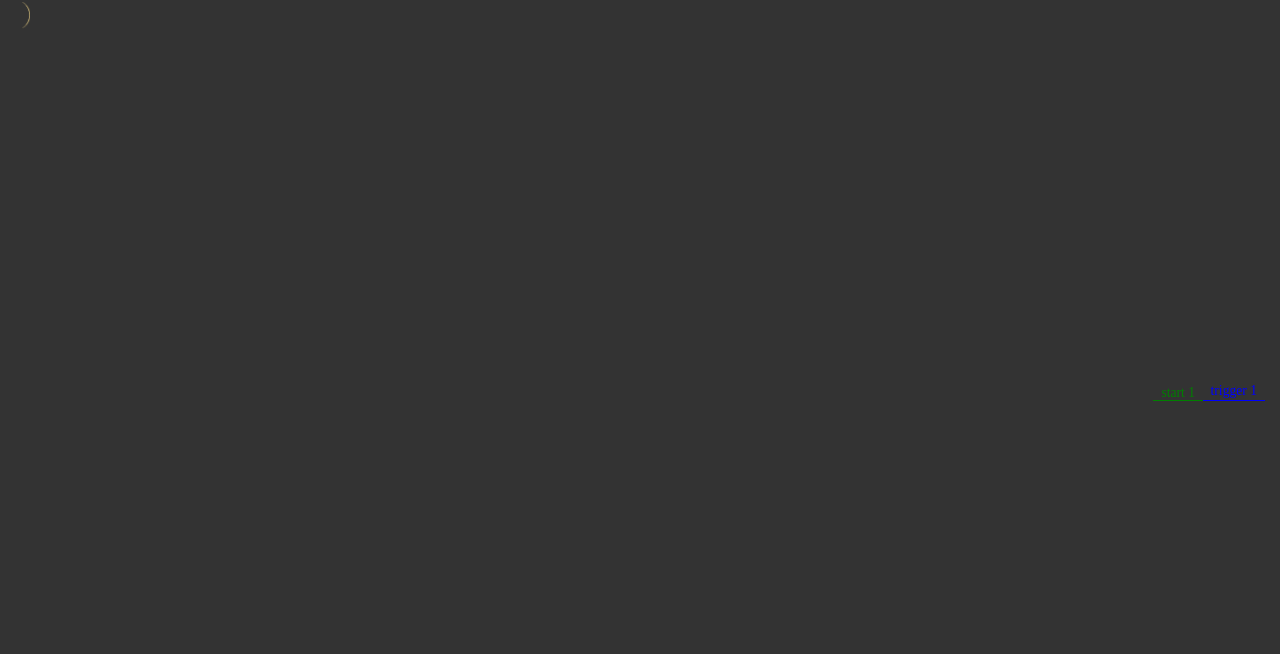
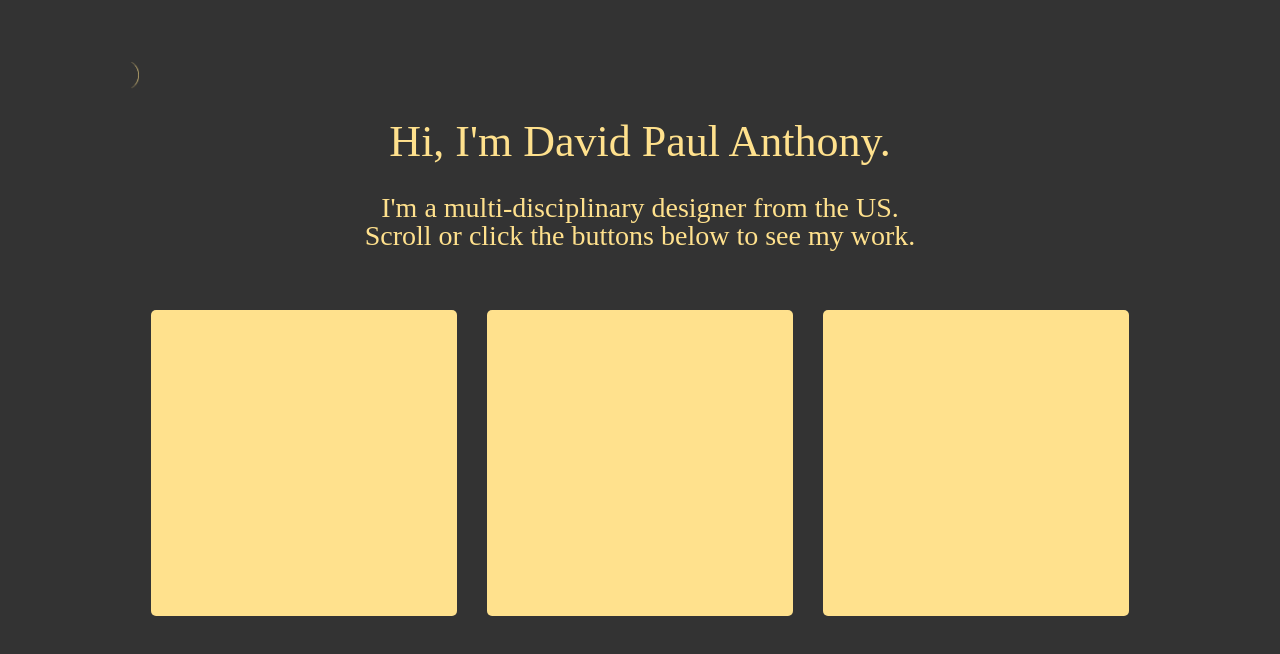
Before and after one commit to dpAnthony/PortfolioSite, a plain HTML site: page index.html in a window 1280 px wide. Shown: the top 654 px of the page. Drawn offline with nearby package versions, Linux system fonts and the light colour scheme.

Commit message:
Design Files & Sidebar setup

```diff
--- a/css/styles.css
+++ b/css/styles.css
@@ -1,8 +1,53 @@
+html {
+	scroll-behavior: smooth;
+}
+
 body {
 	background-color: #333333;
 	color: #FFE18D;
 	font-family: "josefin-sans";
-	height: 8000px;
+	height: 3000px;
+}
+
+.btn {
+	height: 306px;
+	width: 306px;
+	border-radius: 5px;
+	background-color: #FFE18D;
+	float:left;
+}
+
+.btn:first-of-type {
+	margin-right: 30px;
+}
+.btn:last-of-type {
+	margin-left: 30px;
+}
+
+.spacer0 {
+	width:100%;
+	height:1px;
+	display: block;
+}
+.spacer1 {
+	width:100%;
+	height:30px;
+	display: block;
+}
+.spacer2 {
+	width:100%;
+	height:60px;
+	display: block;
+}
+.spacer3 {
+	width:100%;
+	height:90px;
+	display: block;
+}
+.spacer4 {
+	width:100%;
+	height:120px;
+	display: block;
 }
 
 #container {
@@ -12,6 +57,39 @@ body {
 	margin-right: auto;
 }
 
+#container13 {
+	width: 1062px;
+	margin-left: auto;
+	margin-right: auto;
+}
+
+#greetings {
+	margin:auto;
+	width: 642px;
+}
+
+#greetings h1 {
+	text-align: center;
+	font-size: 44px;
+}
+
+#greetings p {
+	text-align: center;
+	font-size: 28px;
+}
+
 #moon {
 	position: fixed;
 }
+
+#nav {
+	width: 100%;
+	height: 60px;
+}
+
+#sidebar {
+	width: 54px;
+	height: 30px;
+	margin-top: 60px;
+	position: fixed;
+}
--- a/index.html
+++ b/index.html
@@ -2,7 +2,7 @@
 <html>
 	<head>
 		<meta http-equiv="Content-Type" content="text/html; charset=UTF-8" />
-		<title>Title</title>
+		<title>David Anthony's Portfolio</title>
 		<link href="css/reset.css" rel="stylesheet" type="text/css" />
 		<link href="css/styles.css" rel="stylesheet" type="text/css" />
 		<script src="js/jquery-3.3.1.min.js" type="text/javascript"></script>
@@ -19,6 +19,7 @@
 
 		<body>
 
+			<div id="container13">
 				<div id="sidebar">
 					<div id="imagesequence">
 						<img id="moon" src="images/MoonPhases-01.png" height="30px" width="30px">
@@ -27,6 +28,28 @@
 
 				<div id="container">
 
+					<div id="nav"></div>
+					<div class="spacer2"></div>
+
+					<div id="greetings">
+						<h1>Hi, I'm David Paul Anthony.</h1>
+						<div class="spacer1"></div>
+						<p>I'm a multi-disciplinary designer from the US.</p>
+						<p>Scroll or click the buttons below to see my work.</p>
+
+					</div>
+
+					<div class="spacer2"></div>
+
+					<div id="bigNav">
+
+						<div class="btn"></div>
+						<div class="btn"></div>
+						<div class="btn"></div>
+
+					</div>
+
+				</div>
 
 			</div>
 
@@ -85,7 +108,7 @@
 			var controller = new ScrollMagic.Controller();
 
 			//buld scene
-			var scene = new ScrollMagic.Scene({duration: ($(document).height()) - $(window).height() }).setTween(tween).addIndicators().addTo(controller);
+			var scene = new ScrollMagic.Scene({duration: ($(document).height()) - $(window).height() }).setTween(tween).addTo(controller);
 		</script>
 
 		</body>
```
Also changed, not shown: 1 other file. Lines whose indentation alone changed are shown as unchanged.
